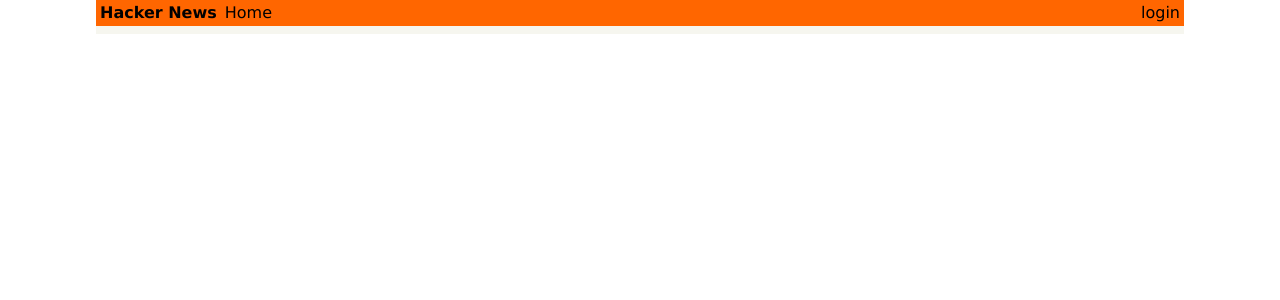
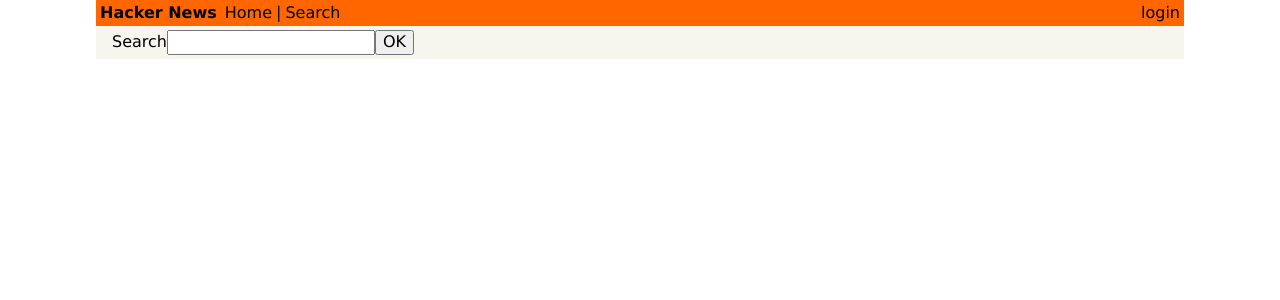
Before and after one commit to kaiquesacchi/HackerNews, a React (Create React App) app: page /search in a window 1280 px wide. Shown: the top 300 px of the page. Built offline with nearby package versions, Linux system fonts and the light colour scheme.

Commit message:
Added Search Component.

```diff
--- a/src/components/Header.tsx
+++ b/src/components/Header.tsx
@@ -13,6 +13,10 @@ const Header = () => {
         <div className="fw7 mr1">Hacker News</div>
         <a href="/" className="ml1 no-underline black">
           Home
+        </a>
+        <div className="ml1">| </div>
+        <a href="/search" className="ml1 no-underline black">
+          Search
         </a>
 
         {authToken && (
--- /dev/null
+++ b/src/components/Search.tsx
@@ -0,0 +1,54 @@
+import React, { useState } from "react";
+import { useLazyQuery } from "@apollo/client";
+import gql from "graphql-tag";
+import Link from "./Link";
+import { iFeedQuery } from "./LinkList";
+
+const FEED_SEARCH_QUERY = gql`
+  query FeedSearchQuery($filter: String!) {
+    feed(filter: $filter) {
+      id
+      links {
+        id
+        url
+        description
+        createdAt
+        postedBy {
+          id
+          name
+        }
+        votes {
+          id
+          user {
+            id
+          }
+        }
+      }
+    }
+  }
+`;
+
+const Search = () => {
+  const [searchFilter, setSearchFilter] = useState("");
+  const [executeSearch, { data }] = useLazyQuery<iFeedQuery>(FEED_SEARCH_QUERY);
+
+  return (
+    <>
+      <div>
+        Search
+        <input type="text" onChange={(e) => setSearchFilter(e.target.value)} />
+        <button
+          onClick={() =>
+            executeSearch({
+              variables: { filter: searchFilter },
+            })
+          }>
+          OK
+        </button>
+      </div>
+      {data && data.feed.links.map((link, index) => <Link key={link.id} link={link} index={index} />)}
+    </>
+  );
+};
+
+export default Search;
--- a/src/pages/index.tsx
+++ b/src/pages/index.tsx
@@ -4,6 +4,7 @@ import LinkList from "../components/LinkList";
 import CreateLink from "../components/CreateLink";
 import Header from "../components/Header";
 import Login from "../components/Login";
+import Search from "../components/Search";
 
 export default function Router() {
   return (
@@ -14,6 +15,7 @@ export default function Router() {
           <Route exact path="/" component={LinkList} />
           <Route exact path="/create" component={CreateLink} />
           <Route exact path="/login" component={Login} />
+          <Route exact path="/search" component={Search} />
         </Switch>
       </div>
     </div>
```
Also changed, not shown: 1 other file (tests, documents, lock files or other folders).
